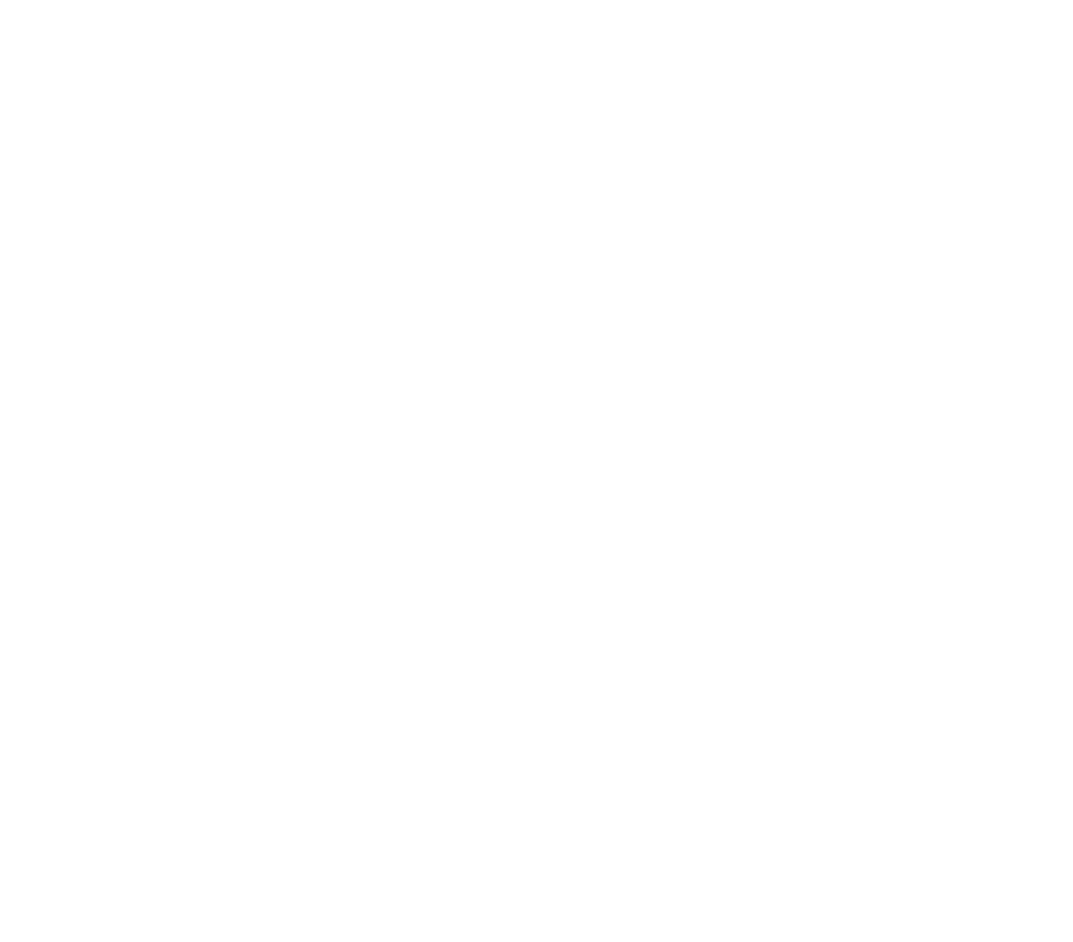
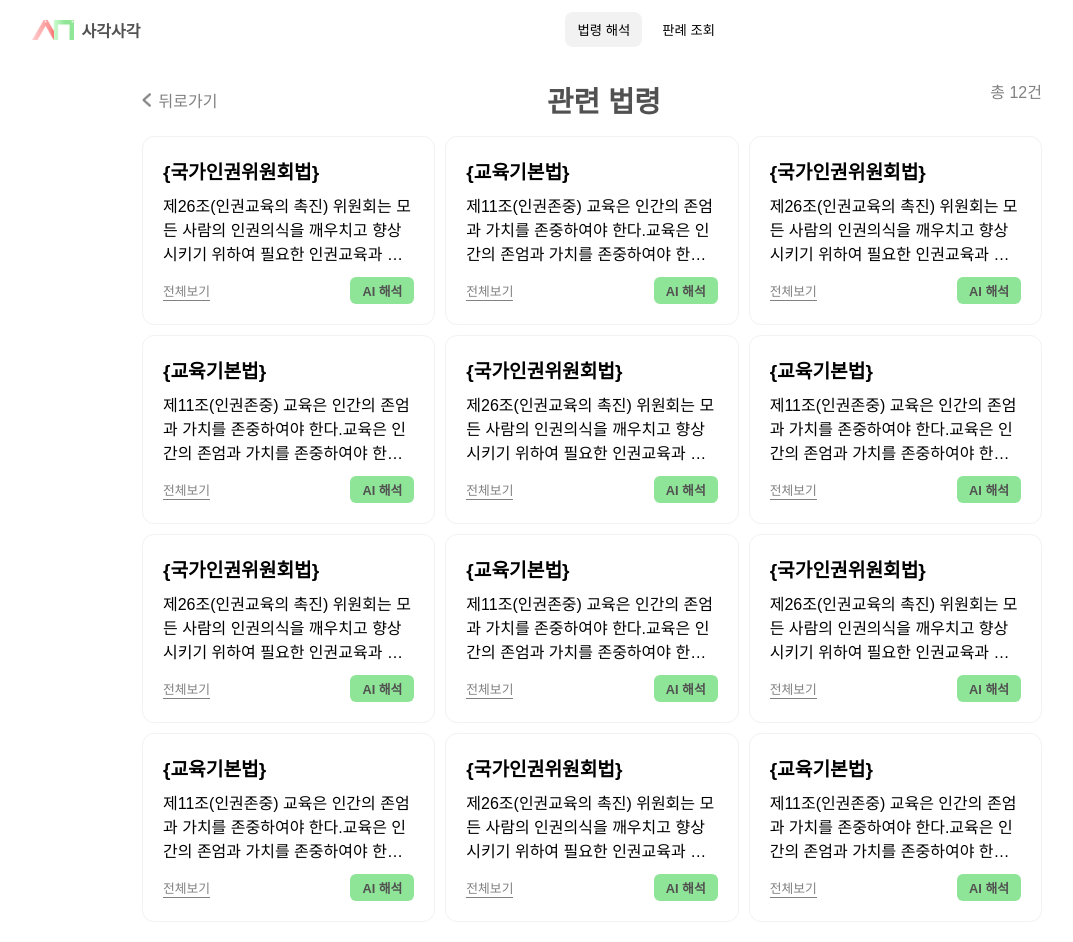
Before and after one commit to worunton/WorkRunThon-Frontend, a React (Vite) app: page /search/related-laws in a window 1280 px wide. Before the commit this address had no page. Shown: the whole page, without its empty margins (48-1121 px from the left). Before the commit the page ends 800 px from the top, so only its background shows below. Built offline with nearby package versions, Linux system fonts and the light colour scheme; a web font is replaced by a local one.

Commit message:
feat: 관련 법령 더보기 페이지 목업

```diff
--- a/src/App.jsx
+++ b/src/App.jsx
@@ -1,6 +1,7 @@
 import { BrowserRouter, Routes, Route } from "react-router-dom";
 import Home from "./pages/HomePage";
 import SearchResult from "./pages/SearchResult";
+import RelatedLawsMore from "./pages/RelatedLawsMore";
 import CasePage from "./pages/CasePage";
 
 export default function App() {
@@ -9,6 +10,7 @@ export default function App() {
       <Routes>
         <Route path="/" element={<Home />} />
         <Route path="/search" element={<SearchResult />} />
+        <Route path="/search/related-laws" element={<RelatedLawsMore />} />
         <Route path="/case" element={<CasePage />} />
       </Routes>
     </BrowserRouter>
--- /dev/null
+++ b/src/components/relatedLaw/RelatedLawCard.jsx
@@ -0,0 +1,20 @@
+import styles from "./RelatedLawCard.module.css";
+
+export default function RelatedLawCard({ item, onClickFull, onClickAi }) {
+  return (
+    <div className={styles.card}>
+      <div className={styles.lawName}>{`{${item.name}}`}</div>
+      <div className={styles.article}>
+        {item.detail} {item.content}
+      </div>
+      <div className={styles.actions}>
+        <button className={styles.fullBtn} onClick={() => onClickFull(item)}>
+          전체보기
+        </button>
+        <button className={styles.aiBtn} onClick={() => onClickAi(item)}>
+          AI 해석
+        </button>
+      </div>
+    </div>
+  );
+}
--- /dev/null
+++ b/src/components/relatedLaw/RelatedLawCard.module.css
@@ -0,0 +1,47 @@
+.card {
+  border: 1px solid var(--color-3);
+  border-radius: 12px;
+  padding: 20px;
+  background-color: var(--color-white);
+}
+
+.lawName {
+  font-size: 1.2rem;
+  font-weight: 600;
+  margin-bottom: 8px;
+}
+
+.article {
+  margin-top: 4px;
+  font-size: 1rem;
+
+  display: -webkit-box;
+  -webkit-line-clamp: 3;
+  -webkit-box-orient: vertical;
+  overflow: hidden;
+  text-overflow: ellipsis;
+}
+
+.actions {
+  margin-top: 12px;
+  display: flex;
+  gap: 16px;
+  align-items: center;
+}
+
+.fullBtn {
+  font-size: 0.8rem;
+  color: var(--color-2);
+  border-bottom: 1px solid var(--color-2);
+  cursor: pointer;
+}
+
+.aiBtn {
+  font-size: 0.8rem;
+  font-weight: 600;
+  color: var(--color-4);
+  background-color: var(--main-green);
+  padding: 4px 12px;
+  border-radius: 6px;
+  margin-left: auto;
+}
--- /dev/null
+++ b/src/data/relatedLaws.mock.json
@@ -0,0 +1,80 @@
+[
+  {
+    "id": "hrc-26-1",
+    "name": "국가인권위원회법",
+    "detail": "제26조(인권교육의 촉진)",
+    "content": "위원회는 모든 사람의 인권의식을 깨우치고 향상시키기 위하여 필요한 인권교육과 홍보를 하여야 한다."
+  },
+
+  {
+    "id": "edu-11",
+    "name": "교육기본법",
+    "detail": "제11조(인권존중)",
+    "content": "교육은 인간의 존엄과 가치를 존중하여야 한다.교육은 인간의 존엄과 가치를 존중하여야 한다.교육은 인간의 존엄과 가치를 존중하여야 한다."
+  },
+  {
+    "id": "hrc-26-1",
+    "name": "국가인권위원회법",
+    "detail": "제26조(인권교육의 촉진)",
+    "content": "위원회는 모든 사람의 인권의식을 깨우치고 향상시키기 위하여 필요한 인권교육과 홍보를 하여야 한다."
+  },
+
+  {
+    "id": "edu-11",
+    "name": "교육기본법",
+    "detail": "제11조(인권존중)",
+    "content": "교육은 인간의 존엄과 가치를 존중하여야 한다.교육은 인간의 존엄과 가치를 존중하여야 한다.교육은 인간의 존엄과 가치를 존중하여야 한다."
+  },
+  {
+    "id": "hrc-26-1",
+    "name": "국가인권위원회법",
+    "detail": "제26조(인권교육의 촉진)",
+    "content": "위원회는 모든 사람의 인권의식을 깨우치고 향상시키기 위하여 필요한 인권교육과 홍보를 하여야 한다."
+  },
+
+  {
+    "id": "edu-11",
+    "name": "교육기본법",
+    "detail": "제11조(인권존중)",
+    "content": "교육은 인간의 존엄과 가치를 존중하여야 한다.교육은 인간의 존엄과 가치를 존중하여야 한다.교육은 인간의 존엄과 가치를 존중하여야 한다."
+  },
+  {
+    "id": "hrc-26-1",
+    "name": "국가인권위원회법",
+    "detail": "제26조(인권교육의 촉진)",
+    "content": "위원회는 모든 사람의 인권의식을 깨우치고 향상시키기 위하여 필요한 인권교육과 홍보를 하여야 한다."
+  },
+
+  {
+    "id": "edu-11",
+    "name": "교육기본법",
+    "detail": "제11조(인권존중)",
+    "content": "교육은 인간의 존엄과 가치를 존중하여야 한다.교육은 인간의 존엄과 가치를 존중하여야 한다.교육은 인간의 존엄과 가치를 존중하여야 한다."
+  },
+  {
+    "id": "hrc-26-1",
+    "name": "국가인권위원회법",
+    "detail": "제26조(인권교육의 촉진)",
+    "content": "위원회는 모든 사람의 인권의식을 깨우치고 향상시키기 위하여 필요한 인권교육과 홍보를 하여야 한다."
+  },
+
+  {
+    "id": "edu-11",
+    "name": "교육기본법",
+    "detail": "제11조(인권존중)",
+    "content": "교육은 인간의 존엄과 가치를 존중하여야 한다.교육은 인간의 존엄과 가치를 존중하여야 한다.교육은 인간의 존엄과 가치를 존중하여야 한다."
+  },
+  {
+    "id": "hrc-26-1",
+    "name": "국가인권위원회법",
+    "detail": "제26조(인권교육의 촉진)",
+    "content": "위원회는 모든 사람의 인권의식을 깨우치고 향상시키기 위하여 필요한 인권교육과 홍보를 하여야 한다."
+  },
+
+  {
+    "id": "edu-11",
+    "name": "교육기본법",
+    "detail": "제11조(인권존중)",
+    "content": "교육은 인간의 존엄과 가치를 존중하여야 한다.교육은 인간의 존엄과 가치를 존중하여야 한다.교육은 인간의 존엄과 가치를 존중하여야 한다."
+  }
+]
--- /dev/null
+++ b/src/pages/RelatedLawsMore.jsx
@@ -0,0 +1,31 @@
+import { useNavigate } from "react-router-dom";
+import data from "../data/relatedLaws.mock.json";
+import RelatedLawCard from "@/components/relatedLaw/RelatedLawCard";
+import NavBar from "@/components/NavBar";
+import styles from "./RelatedLawsMore.module.css";
+
+export default function RelatedLawsMore() {
+  const nav = useNavigate();
+
+  return (
+    <div>
+      <NavBar />
+      <div className={styles.wrapper}>
+        <div className={styles.top}>
+          <button className={styles.backBtn} onClick={() => nav(-1)}>
+            <img src="/images/arrow_left_icon.png" alt="뒤로가기" />
+            뒤로가기
+          </button>
+          <h2 className={styles.title}>관련 법령</h2>
+          <span className={styles.number}>총 {data.length}건</span>
+        </div>
+
+        <div className={styles.cards}>
+          {data.map((item) => (
+            <RelatedLawCard key={item.id} item={item} />
+          ))}
+        </div>
+      </div>
+    </div>
+  );
+}
--- /dev/null
+++ b/src/pages/RelatedLawsMore.module.css
@@ -0,0 +1,38 @@
+.wrapper {
+  max-width: 900px;
+  margin: 20px auto;
+}
+
+.top {
+  display: flex;
+  justify-content: space-between;
+}
+
+.backBtn {
+  display: flex;
+  align-items: center;
+  font-size: 1rem;
+  gap: 8px;
+  color: var(--color-2);
+}
+.backBtn img {
+  height: 14px;
+}
+
+.title {
+  font-size: 1.8rem;
+  font-weight: 600;
+  color: var(--color-4);
+}
+
+.number {
+  font-size: 1rem;
+  color: var(--color-2);
+}
+
+.cards {
+  margin-top: 16px;
+  display: grid;
+  grid-template-columns: 1fr 1fr 1fr;
+  gap: 10px;
+}
```
Also changed, not shown: public/images/arrow_left_icon.png (added).
